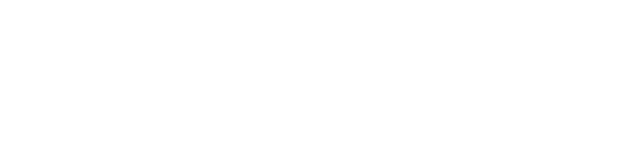
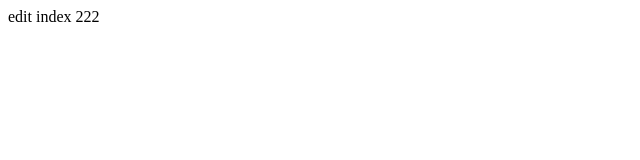
Before and after one commit to narinbumpen/git, a plain HTML site: page index.html in a window 1280 px wide. Shown: the whole page, without its empty margins (0-640 px from the left). Drawn offline with Linux system fonts and the light colour scheme.

Commit message:
index.html

```diff
--- a/index.html
+++ b/index.html
@@ -1,3 +1,3 @@
 <html>
-
+ edit index 222
 </html>
```
Also changed, not shown: page.html (added, +3 -0 lines).
